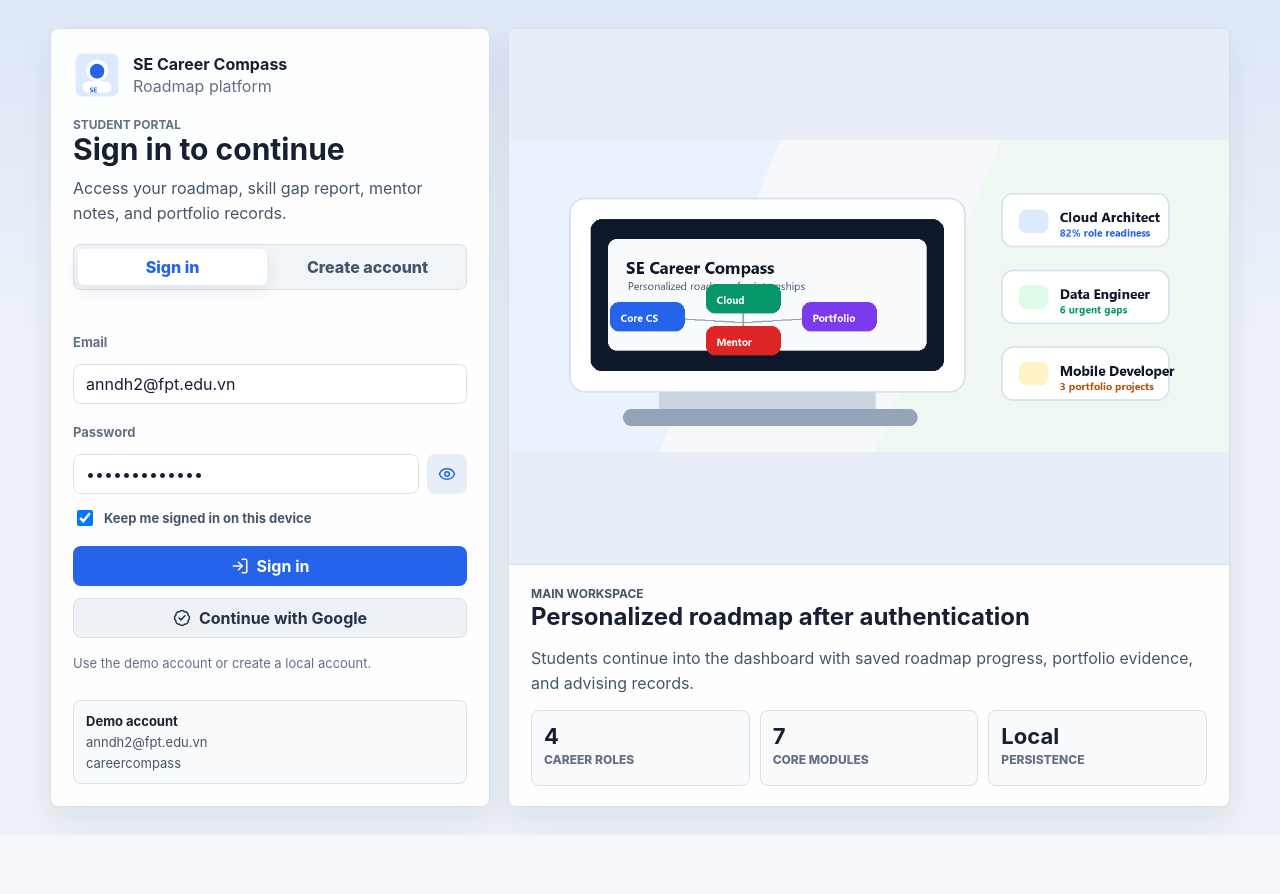
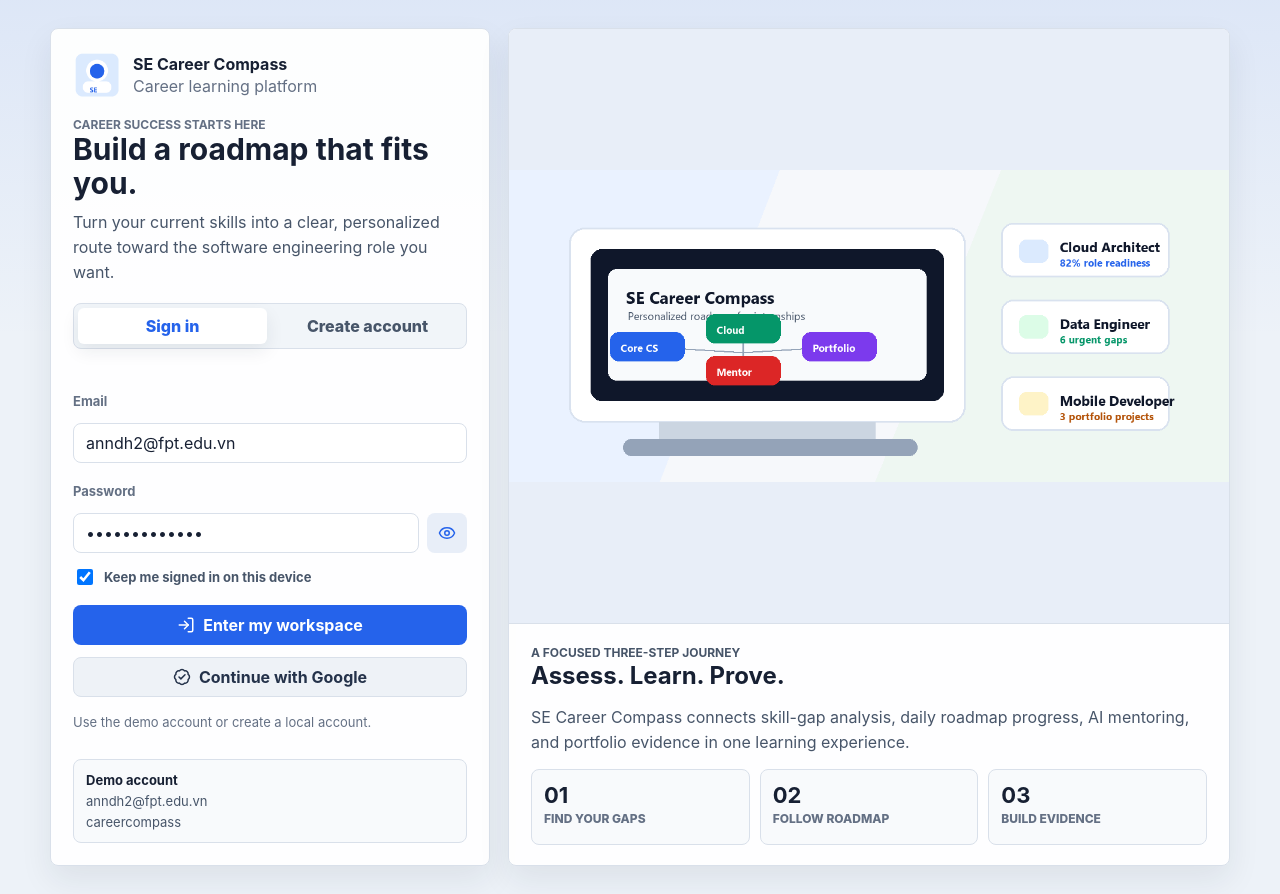
Before and after one commit to DChun06/cong_nghe_phan_mem, a website: page Website-demo/login.html in a window 1280 px wide. Before the commit the page ends 835 px from the top, so only its background shows below. Drawn offline with nearby package versions, Linux system fonts and the light colour scheme.

Commit message:
Update login.html

```diff
--- a/Website-demo/login.html
+++ b/Website-demo/login.html
@@ -15,15 +15,15 @@
             <img src="assets/student-avatar.png" alt="SE Career Compass mark" />
             <div>
               <strong>SE Career Compass</strong>
-              <span>Roadmap platform</span>
+              <span>Career learning platform</span>
             </div>
           </div>
 
           <div>
-            <p class="eyebrow">Student portal</p>
-            <h1>Sign in to continue</h1>
+            <p class="eyebrow">Career success starts here</p>
+            <h1>Build a roadmap that fits you.</h1>
           </div>
-          <p>Access your roadmap, skill gap report, mentor notes, and portfolio records.</p>
+          <p>Turn your current skills into a clear, personalized route toward the software engineering role you want.</p>
 
           <div class="auth-tabs" role="tablist" aria-label="Authentication modes">
             <button class="active" type="button" data-auth-tab="login">Sign in</button>
@@ -49,7 +49,7 @@
 
             <button class="primary-action full" type="submit">
               <i data-lucide="log-in"></i>
-              Sign in
+              Enter my workspace
             </button>
             <button class="secondary-action full" id="googleLogin" type="button">
               <i data-lucide="badge-check"></i>
@@ -115,22 +115,22 @@
           <img src="assets/career-compass-banner.png" alt="Software engineering roadmap dashboard preview" />
           <div class="login-preview-copy">
             <div>
-              <p class="eyebrow">Main workspace</p>
-              <h2>Personalized roadmap after authentication</h2>
+              <p class="eyebrow">A focused three-step journey</p>
+              <h2>Assess. Learn. Prove.</h2>
             </div>
-            <p>Students continue into the dashboard with saved roadmap progress, portfolio evidence, and advising records.</p>
+            <p>SE Career Compass connects skill-gap analysis, daily roadmap progress, AI mentoring, and portfolio evidence in one learning experience.</p>
             <div class="login-stats">
               <div>
-                <strong>4</strong>
-                <span>Career roles</span>
+                <strong>01</strong>
+                <span>Find your gaps</span>
               </div>
               <div>
-                <strong>7</strong>
-                <span>Core modules</span>
+                <strong>02</strong>
+                <span>Follow roadmap</span>
               </div>
               <div>
-                <strong>Local</strong>
-                <span>Persistence</span>
+                <strong>03</strong>
+                <span>Build evidence</span>
               </div>
             </div>
           </div>
@@ -174,7 +174,7 @@
       </section>
     </div>
 
-    <script src="https://unpkg.com/lucide@latest/dist/umd/lucide.min.js"></script>
+    <script src="assets/lucide.min.js"></script>
     <script src="login.js"></script>
   </body>
 </html>
```
